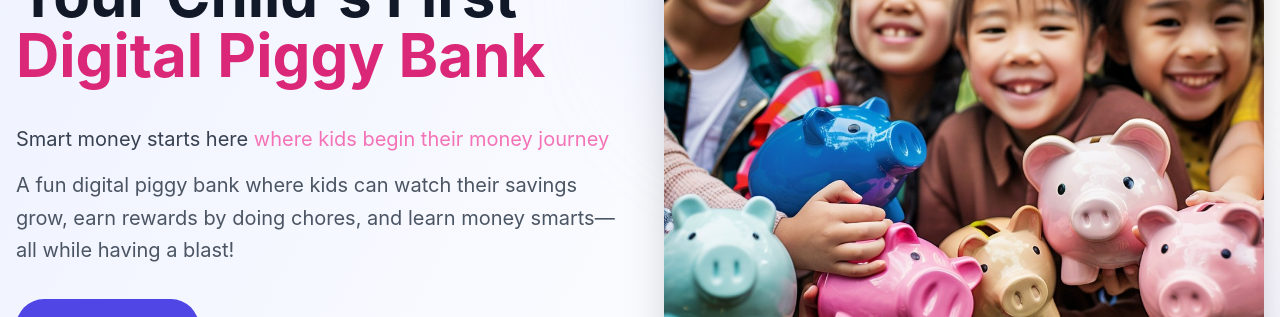
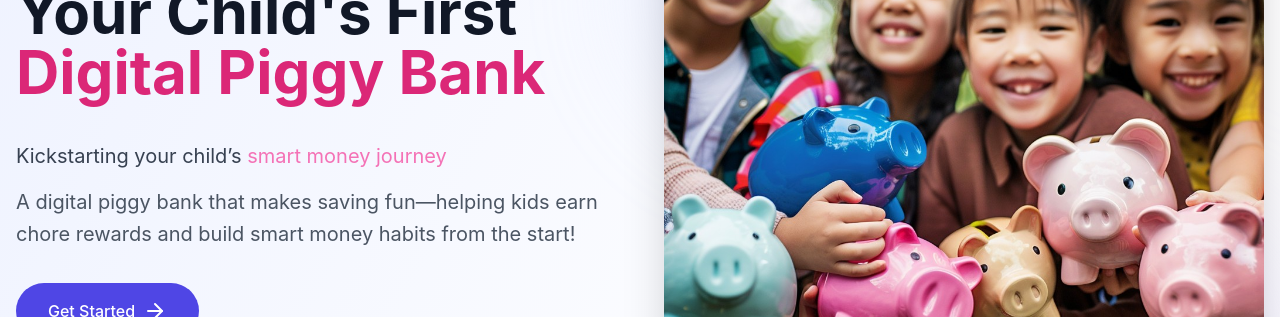
Before and after one commit to er-coder87/monikids, a React (Vite) app in the folder FE/: page / in a window 1280 px wide. Shown: the part 220-537 px from the top of the page. Built offline with nearby package versions, Linux system fonts and the light colour scheme; no server answers.

Commit message:
update headline

```diff
--- a/FE/src/App.tsx
+++ b/FE/src/App.tsx
@@ -50,11 +50,11 @@ function Home() {
               <span className="text-pink-600"> Digital Piggy Bank</span>
             </h1>
             <h3 className="text-xl md:text-xl text-gray-700 mb-4">
-              Smart money starts here
-              <span className="text-pink-400"> where kids begin their money journey</span>
+              Kickstarting your child’s
+              <span className="text-pink-400"> smart money journey</span>
             </h3>
             <p className="text-xl text-gray-600 mb-8 leading-relaxed">
-              A fun digital piggy bank where kids can watch their savings grow, earn rewards by doing chores, and learn money smarts—all while having a blast!
+              A digital piggy bank that makes saving fun—helping kids earn chore rewards and build smart money habits from the start!
             </p>
             <div className="flex flex-col sm:flex-row gap-4 justify-center md:justify-start">
               <button
@@ -99,7 +99,7 @@ function Home() {
           </div>
         </div>
         {/* Features Section */}
-        <div className="mt-32 grid grid-cols-1 md:grid-cols-2 lg:grid-cols-4 gap-8 mb-10">
+        <div className="mt-32 grid grid-cols-1 md:grid-cols-2 lg:grid-cols-4 gap-8 mb-6">
           {[
             {
               icon: <PiggyBank size={32} className="text-indigo-600" />,
@@ -132,7 +132,7 @@ function Home() {
           ))}
         </div>
         {/* FAQ Section */}
-        <div className="max-w-4xl mx-auto">
+        <div className="mt-32 max-w-4xl mx-auto">
           <h2 className="text-3xl font-bold text-gray-900 mb-10 text-center">Frequently Asked Questions</h2>
           <div className="space-y-6">
             {faqs.map((faq, idx) => (
```
